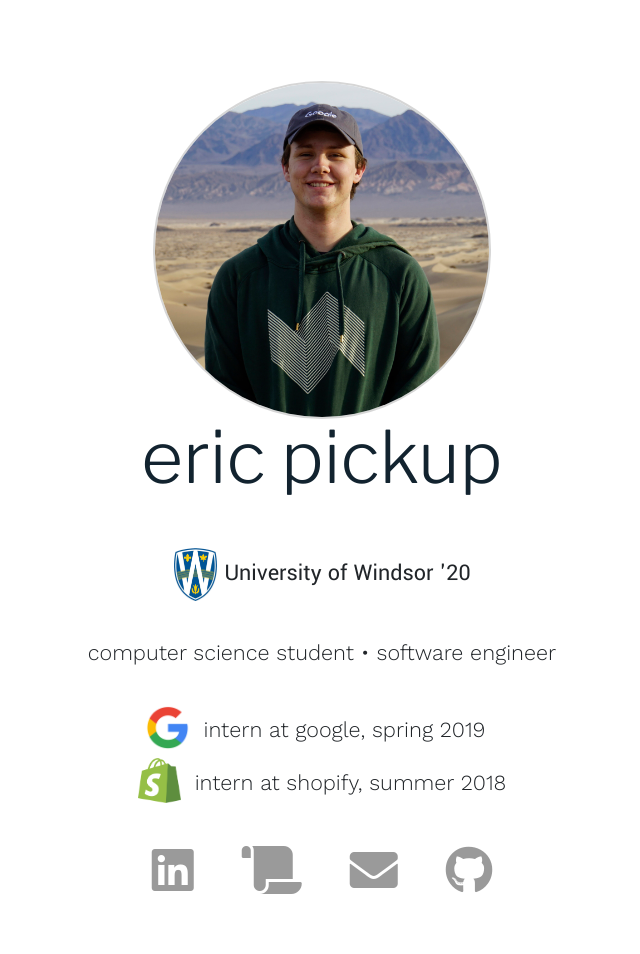
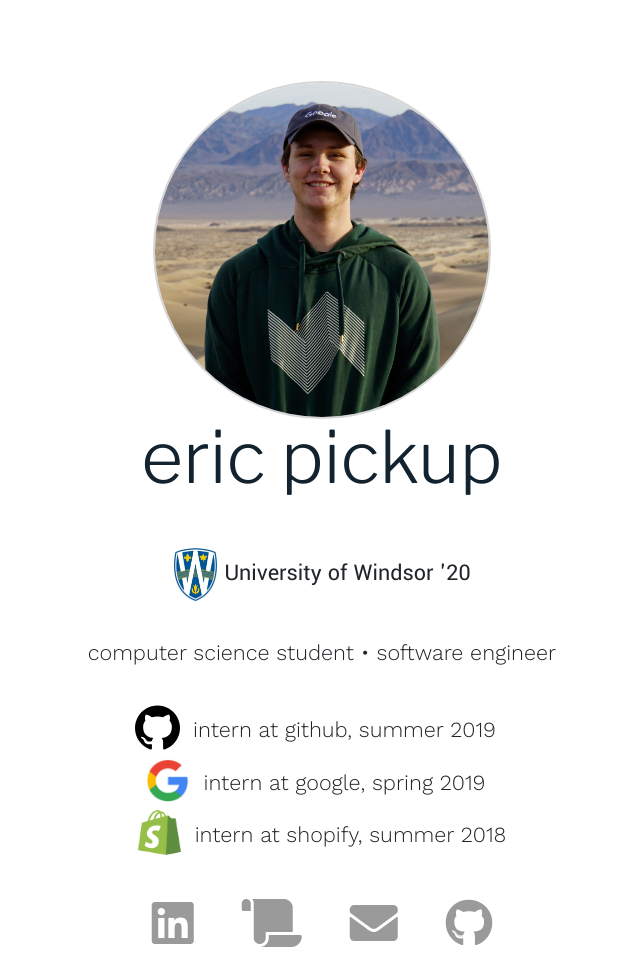
Before and after one commit to EricPickup/EricPickup.github.io, a plain HTML site: page index.html in a window 1280 px wide. Shown: the whole page, without its empty margins (318-958 px from the left). Drawn offline with nearby package versions, Linux system fonts and the light colour scheme.

Commit message:
Add github internship

```diff
--- a/index.html
+++ b/index.html
@@ -31,6 +31,9 @@
           </p>
           <br>
           <p class="text-center m-auto">
+            <img style="margin-bottom:5px" alt="img" class="icon-pic" src="img/github.svg" height="30" width="30"></i> &nbsp;intern at github, summer 2019 &nbsp;
+          </p>
+          <p class="text-center m-auto">
           	<img style="margin-bottom:5px" alt="img" class="icon-pic" src="img/google.jpg" height="30" width="30"></i> &nbsp;intern at google, spring 2019 &nbsp;
           </p>
           <p class="text-center m-auto">
```
Also changed, not shown: img/github.svg (added).
